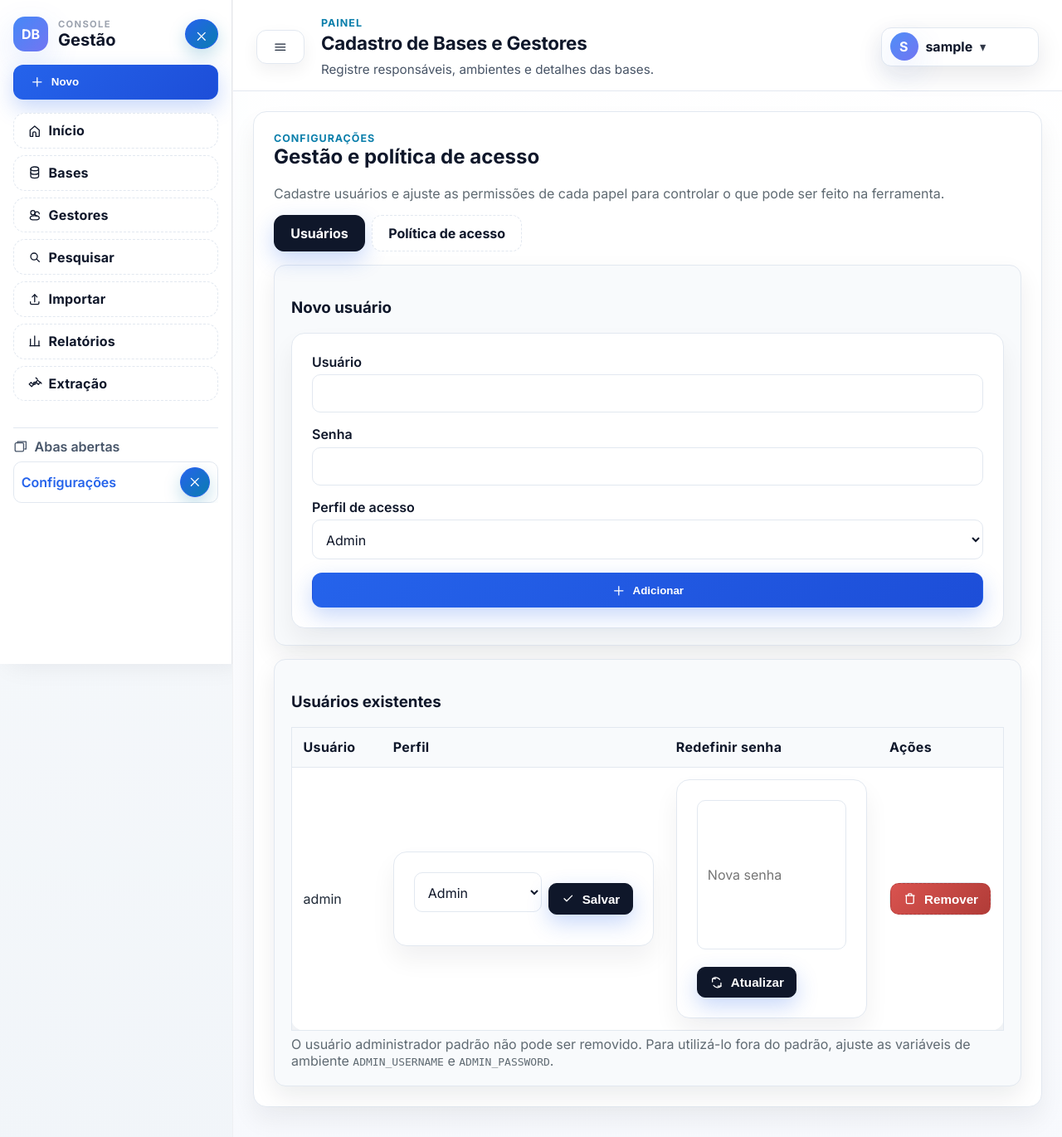
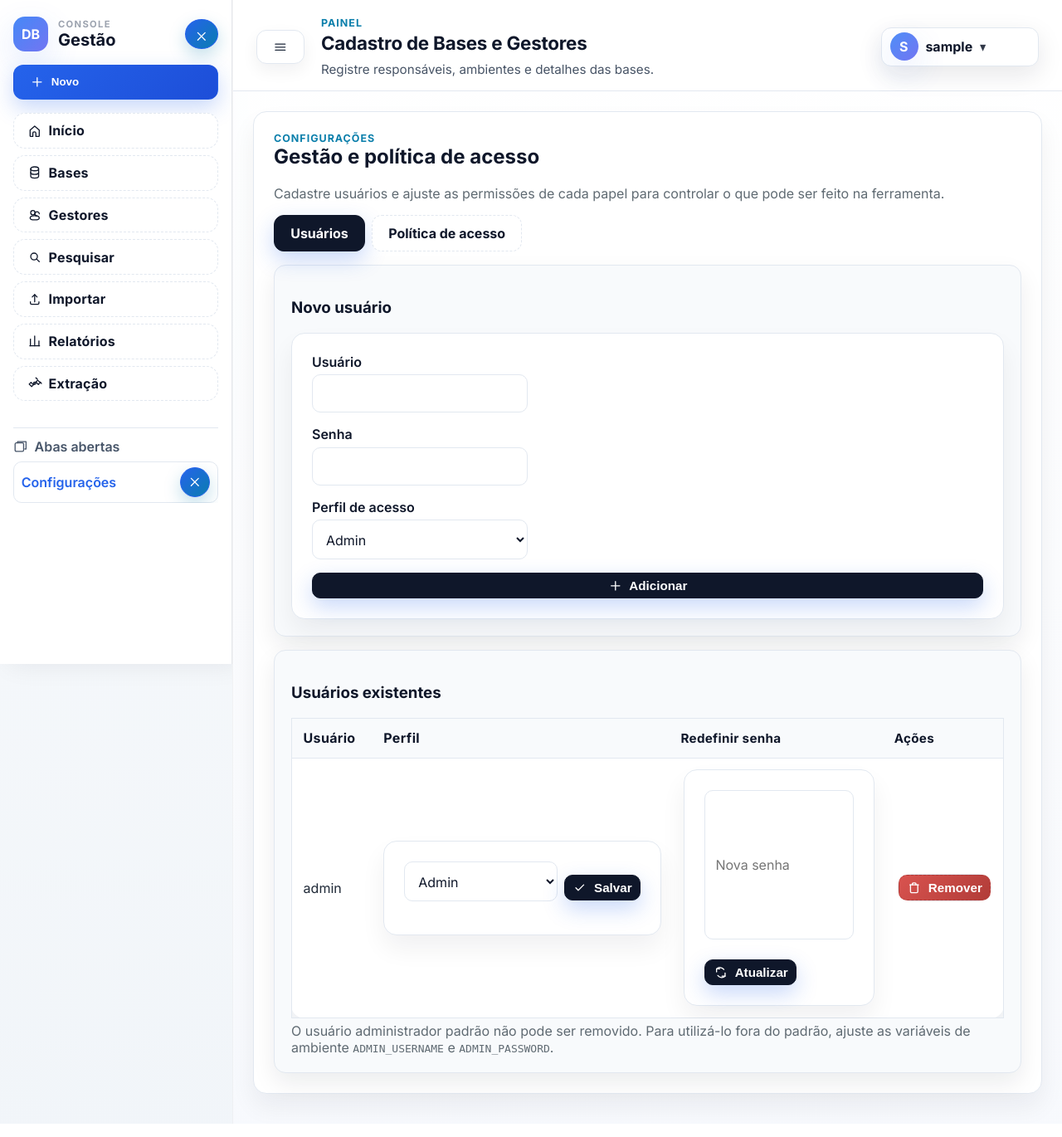
Before and after one commit to leandrojtv/Arquivos, a Flask app: page /configuracoes in a window 1280 px wide. Shown: the whole page at 83% size. Run offline with Flask 3, Linux system fonts and the light colour scheme; the visitor is signed in with stand-in values (Sample User, id 1); data comes from the database, SQL or seed files in the repository.

Commit message:
Add configurable access policies and role management UI
## Summary
- add database-backed roles with editable permission sets and enforce them on sensitive routes
- update settings with tabbed navigation for user management and access policy configuration, including role CRUD
- protect import, extraction, schedule, and data mutation endpoints with the new permission checks
- add inline user role editing in the settings page to adjust profiles after creation

## Testing
- python -m compileall app.py

```diff
--- a/templates/settings.html
+++ b/templates/settings.html
@@ -1,6 +1,30 @@
 {% extends 'base.html' %}
 {% block title %}Configurações{% endblock %}
 {% block content %}
+<style>
+  .settings-compact .inline-form,
+  .settings-compact .stacked.sm-row {
+    gap: 0.5rem;
+  }
+  .settings-compact .compact,
+  .settings-compact .button.compact,
+  .settings-compact .button.secondary,
+  .settings-compact .button.ghost {
+    padding: 0.35rem 0.6rem;
+    font-size: 0.95rem;
+  }
+  .settings-compact input[type="text"],
+  .settings-compact input[type="password"],
+  .settings-compact select {
+    max-width: 260px;
+  }
+  .settings-compact .checkbox-grid {
+    gap: 0.4rem;
+  }
+  .settings-compact .actions {
+    gap: 0.5rem;
+  }
+</style>
 <section class="card">
   <div class="section-header">
     <div>
@@ -16,7 +40,7 @@
   </div>
 
   {% if active_tab == 'roles' %}
-  <div class="panel">
+  <div class="panel settings-compact">
     <h3>Novo papel</h3>
     <form action="{{ url_for('create_role') }}" method="post" class="stacked">
       <label for="role-name">Nome</label>
@@ -37,11 +61,11 @@
         </div>
       </fieldset>
 
-      <button type="submit" class="button"><svg class="icon"><use href="#icon-plus"></use></svg><span>Adicionar papel</span></button>
+      <button type="submit" class="button secondary compact"><svg class="icon"><use href="#icon-plus"></use></svg><span>Adicionar papel</span></button>
     </form>
   </div>
 
-  <div class="panel" style="margin-top: 1rem;">
+  <div class="panel settings-compact" style="margin-top: 1rem;">
     <h3>Papéis configurados</h3>
     {% if roles %}
       <div class="stacked" style="gap: 1rem;">
@@ -71,8 +95,8 @@
             </fieldset>
 
             <div class="actions" style="justify-content: space-between;">
-              <button type="submit" class="button secondary"><svg class="icon"><use href="#icon-check"></use></svg><span>Salvar papel</span></button>
-              <button form="delete-role-{{ role.id }}" type="submit" class="button ghost danger" {% if role.is_protected %}disabled title="Papéis padrão não podem ser removidos"{% else %}onclick="return confirm('Remover este papel?')"{% endif %}><svg class="icon"><use href="#icon-trash"></use></svg><span>Remover</span></button>
+              <button type="submit" class="button secondary compact"><svg class="icon"><use href="#icon-check"></use></svg><span>Salvar papel</span></button>
+              <button form="delete-role-{{ role.id }}" type="submit" class="button ghost danger compact" {% if role.is_protected %}disabled title="Papéis padrão não podem ser removidos"{% else %}onclick="return confirm('Remover este papel?')"{% endif %}><svg class="icon"><use href="#icon-trash"></use></svg><span>Remover</span></button>
             </div>
           </form>
           <form id="delete-role-{{ role.id }}" action="{{ url_for('delete_role', role_id=role.id) }}" method="post"></form>
@@ -84,7 +108,7 @@
     {% endif %}
   </div>
   {% else %}
-  <div class="panel">
+  <div class="panel settings-compact">
     <h3>Novo usuário</h3>
     <form action="{{ url_for('create_user') }}" method="post" class="stacked">
       <label for="username">Usuário</label>
@@ -100,11 +124,11 @@
         {% endfor %}
       </select>
 
-      <button type="submit" class="button"><svg class="icon"><use href="#icon-plus"></use></svg><span>Adicionar</span></button>
+      <button type="submit" class="button secondary compact"><svg class="icon"><use href="#icon-plus"></use></svg><span>Adicionar</span></button>
     </form>
   </div>
 
-  <div class="panel" style="margin-top: 1rem;">
+  <div class="panel settings-compact" style="margin-top: 1rem;">
     <h3>Usuários existentes</h3>
     <div class="table-wrapper">
       <table>
@@ -121,8 +145,8 @@
           <tr>
             <td>{{ user['username'] }}</td>
             <td>
-              <form action="{{ url_for('update_user_role', user_id=user['id']) }}" method="post" class="inline-form sm-row" style="gap: .5rem;">
-                <select name="role">
+              <form action="{{ url_for('update_user_role', user_id=user['id']) }}" method="post" class="inline-form sm-row">
+                <select name="role" style="min-width: 160px;">
                   {% for role in roles %}
                   <option value="{{ role.name }}" {% if role.name == user['role'] %}selected{% endif %}>{{ role.name|capitalize }}</option>
                   {% endfor %}
@@ -132,7 +156,7 @@
             </td>
             <td>
               <form action="{{ url_for('reset_user', user_id=user['id']) }}" method="post" class="inline-form stacked sm-row">
-                <input type="password" name="password" placeholder="Nova senha" required class="wide-input" />
+                <input type="password" name="password" placeholder="Nova senha" required class="wide-input" style="max-width: 220px;" />
                 <button type="submit" class="button secondary compact"><svg class="icon"><use href="#icon-refresh"></use></svg><span>Atualizar</span></button>
               </form>
             </td>
```
